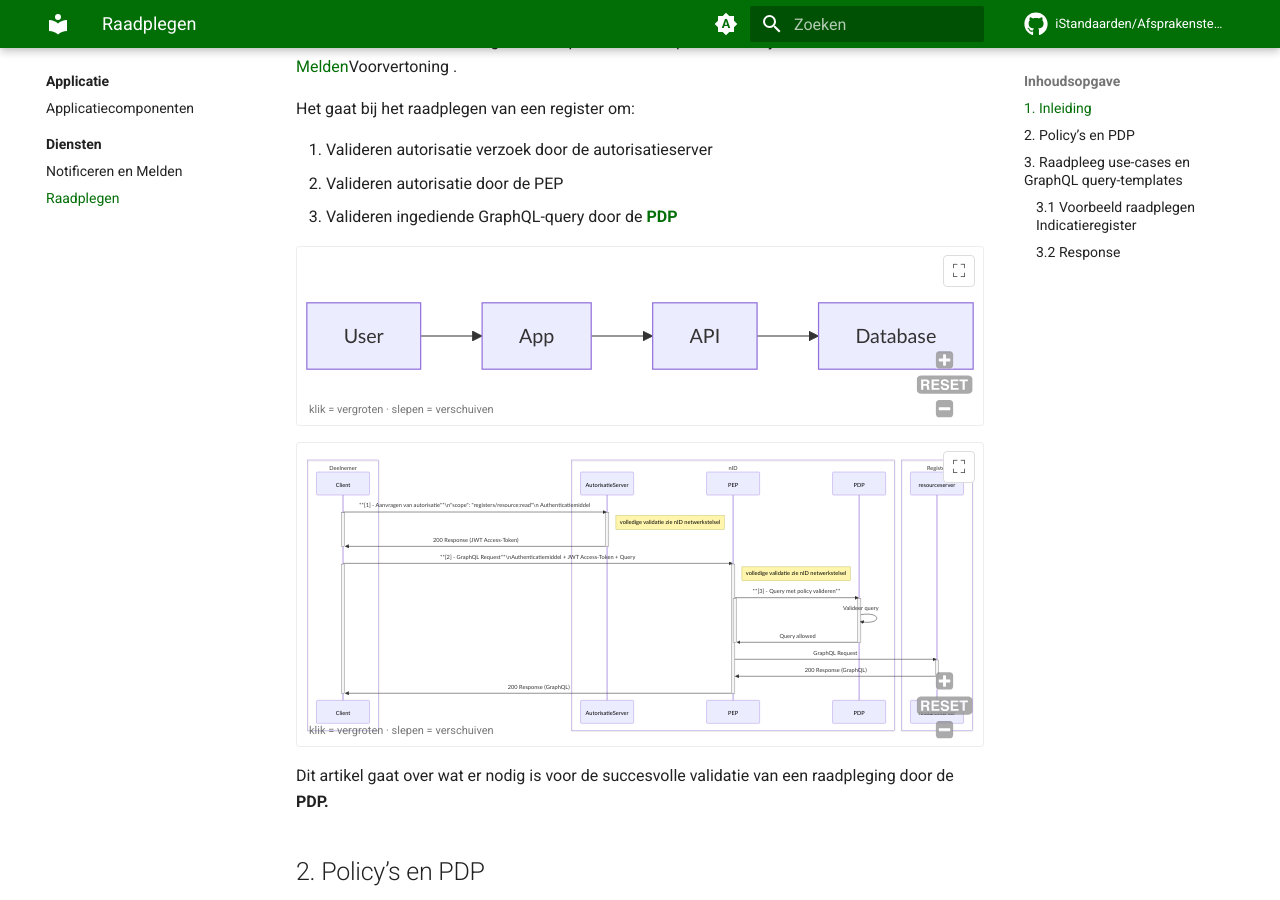
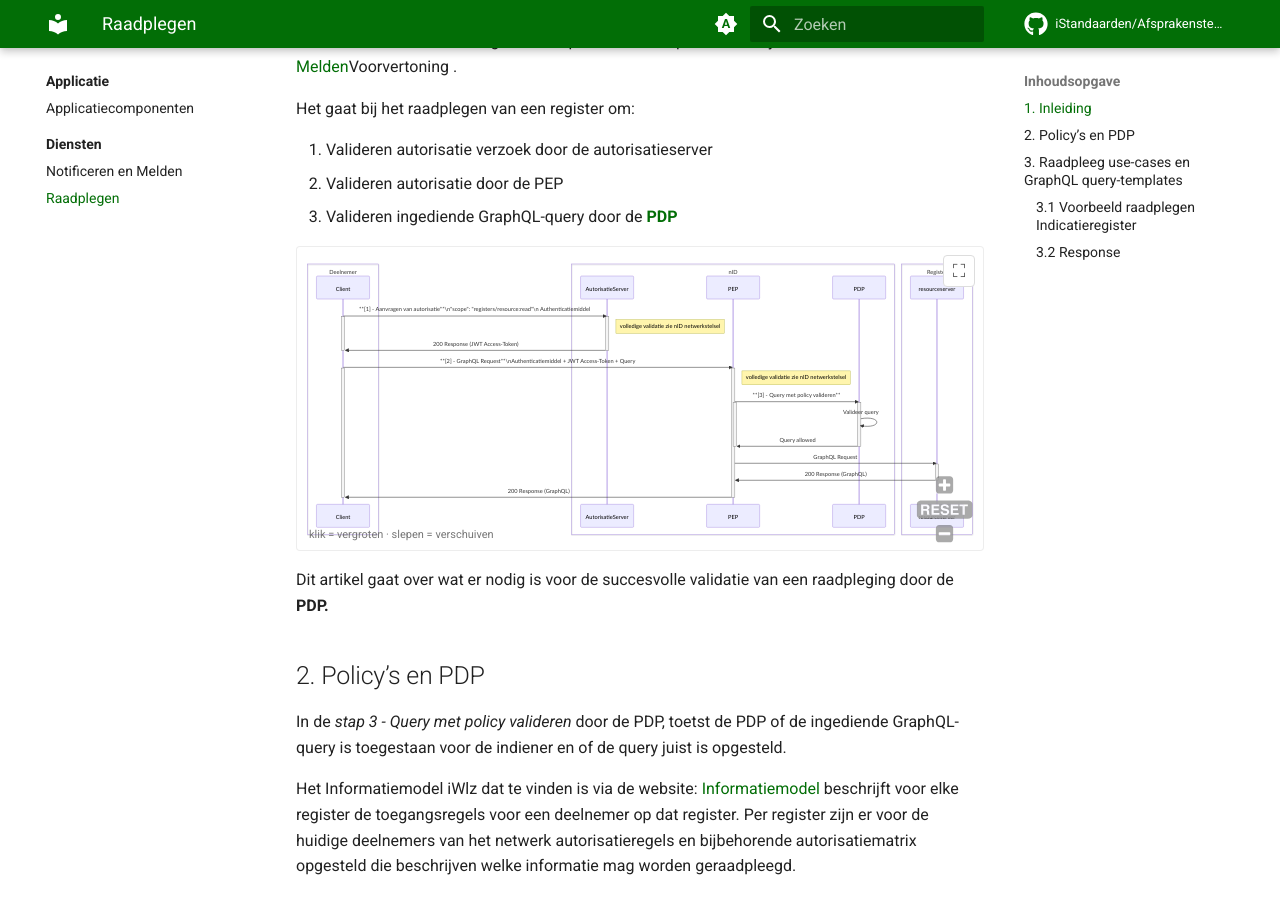
Before and after one commit to iStandaarden/Afsprakenstelsel-iWlz, an MkDocs documentation site: the page built from docs/applicatie/diensten/raadplegen.md, in a window 1280 px wide and 900 px high, scrolled down 467 px. Built offline with MkDocs 1.6.1 and Material for MkDocs 9.7.7, drawn with Linux system fonts in a browser that asks for light colours; comment, search, counter and statistics services are not loaded.

Commit message:
unwanted diagram cleanup

````diff
--- a/docs/applicatie/diensten/raadplegen.md
+++ b/docs/applicatie/diensten/raadplegen.md
@@ -16,14 +16,6 @@ Het gaat bij het raadplegen van een register om:
 1. Valideren autorisatie verzoek door de autorisatieserver
 2. Valideren autorisatie door de PEP
 3. Valideren ingediende GraphQL-query door de [**PDP**](https://wlz.atlassian.net/wiki/spaces/IWLZAS/pages/23069870 "https://wlz.atlassian.net/wiki/spaces/IWLZAS/pages/23069870")
-
-
-```mermaid
-flowchart LR
-    User --> App
-    App --> API
-    API --> Database
-```
 
 
 ```mermaid
````
